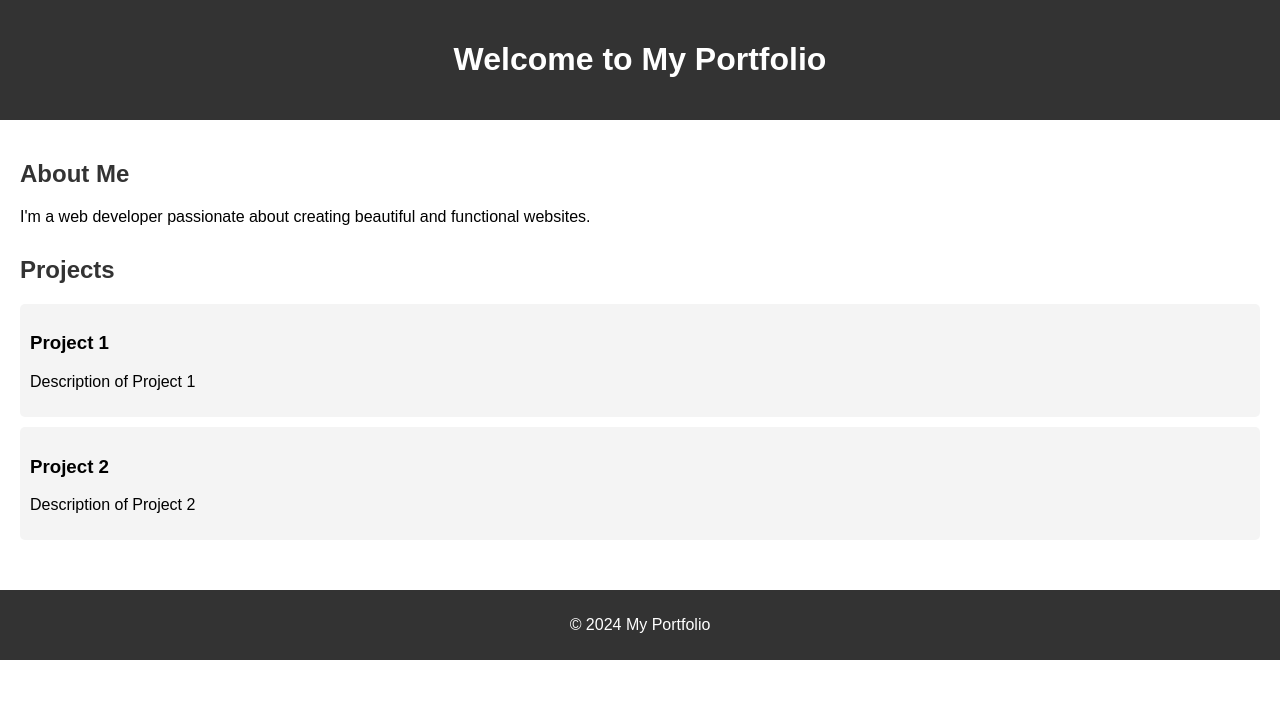
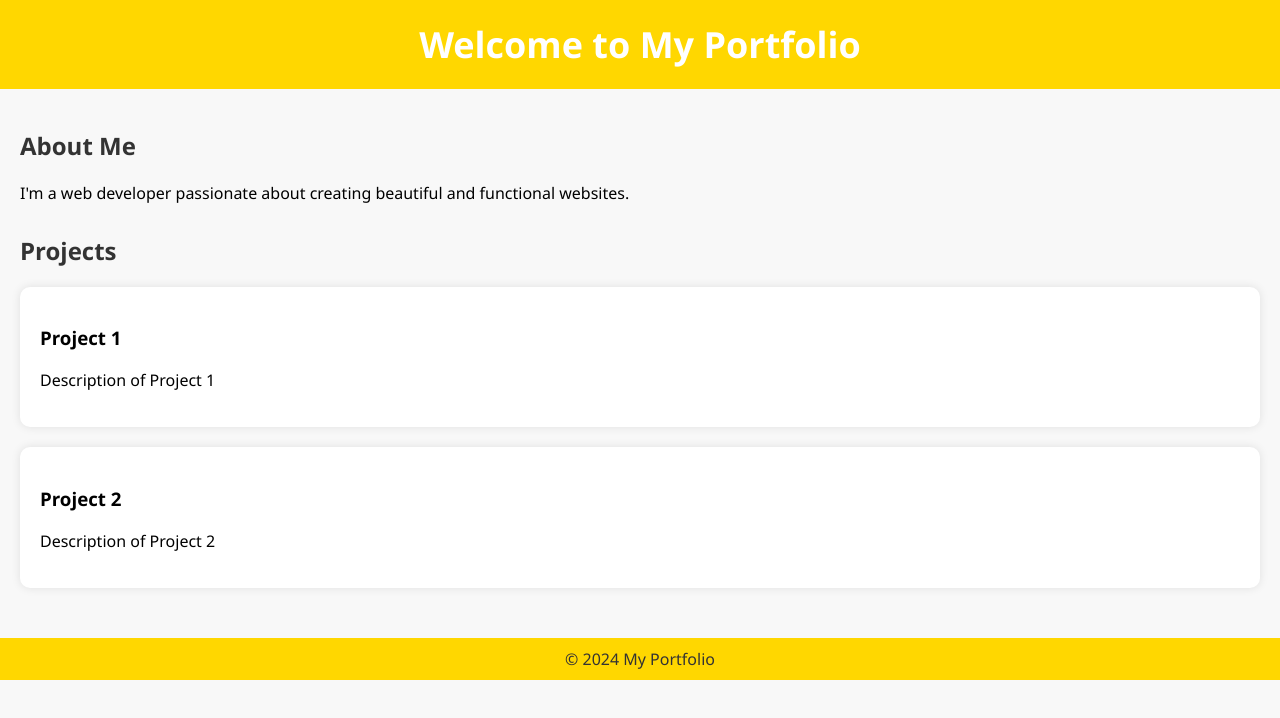
Before and after one commit to Xman1923/xman1923.github.io, a plain HTML site: page index.html in a window 1280 px wide. Drawn offline with Linux system fonts and the light colour scheme; a script that the page names is missing.

Commit message:
Update style.css
Signed-off-by: Xman1923 <161951087+Xman1923@users.noreply.github.com>

```diff
--- a/style.css
+++ b/style.css
@@ -1,14 +1,20 @@
 body {
-    font-family: Arial, sans-serif;
+    font-family: 'Segoe UI', Tahoma, Geneva, Verdana, sans-serif;
     margin: 0;
     padding: 0;
+    background-color: #f8f8f8; /* arka plan rengi */
 }
 
 header {
-    background-color: #333;
+    background-color: #ffd700; /* altın rengi */
     color: #fff;
     padding: 20px;
     text-align: center;
+}
+
+header h1 {
+    margin: 0;
+    font-size: 36px;
 }
 
 main {
@@ -24,15 +30,29 @@ h2 {
 }
 
 .project {
-    background-color: #f4f4f4;
-    padding: 10px;
-    border-radius: 5px;
-    margin-bottom: 10px;
+    background-color: #fff; /* beyaz */
+    padding: 20px;
+    border-radius: 10px;
+    box-shadow: 0 0 10px rgba(0, 0, 0, 0.1); /* hafif bir gölge efekti */
+    margin-bottom: 20px;
 }
 
 footer {
-    background-color: #333;
-    color: #fff;
+    background-color: #ffd700; /* altın rengi */
+    color: #333;
     padding: 10px 20px;
     text-align: center;
 }
+
+footer p {
+    margin: 0;
+}
+
+a {
+    color: #333;
+    text-decoration: none;
+}
+
+a:hover {
+    text-decoration: underline;
+}
```
